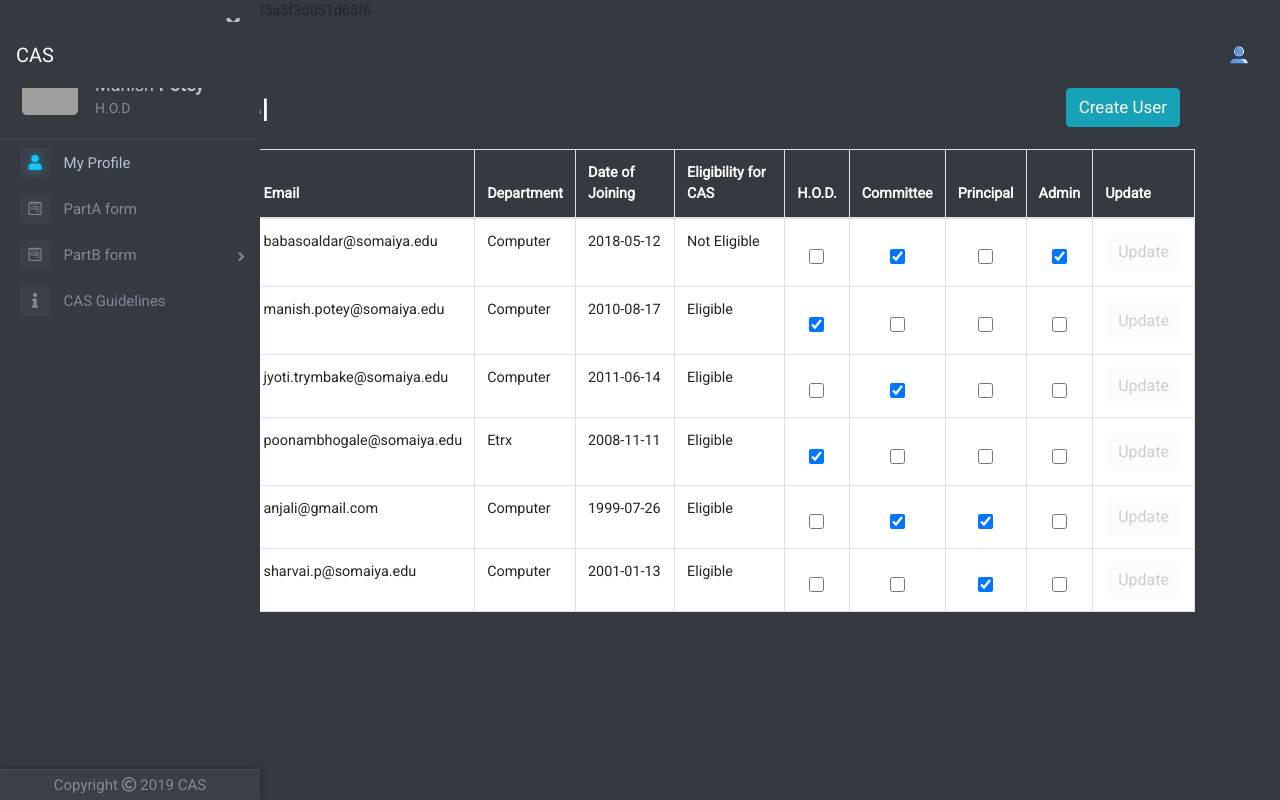
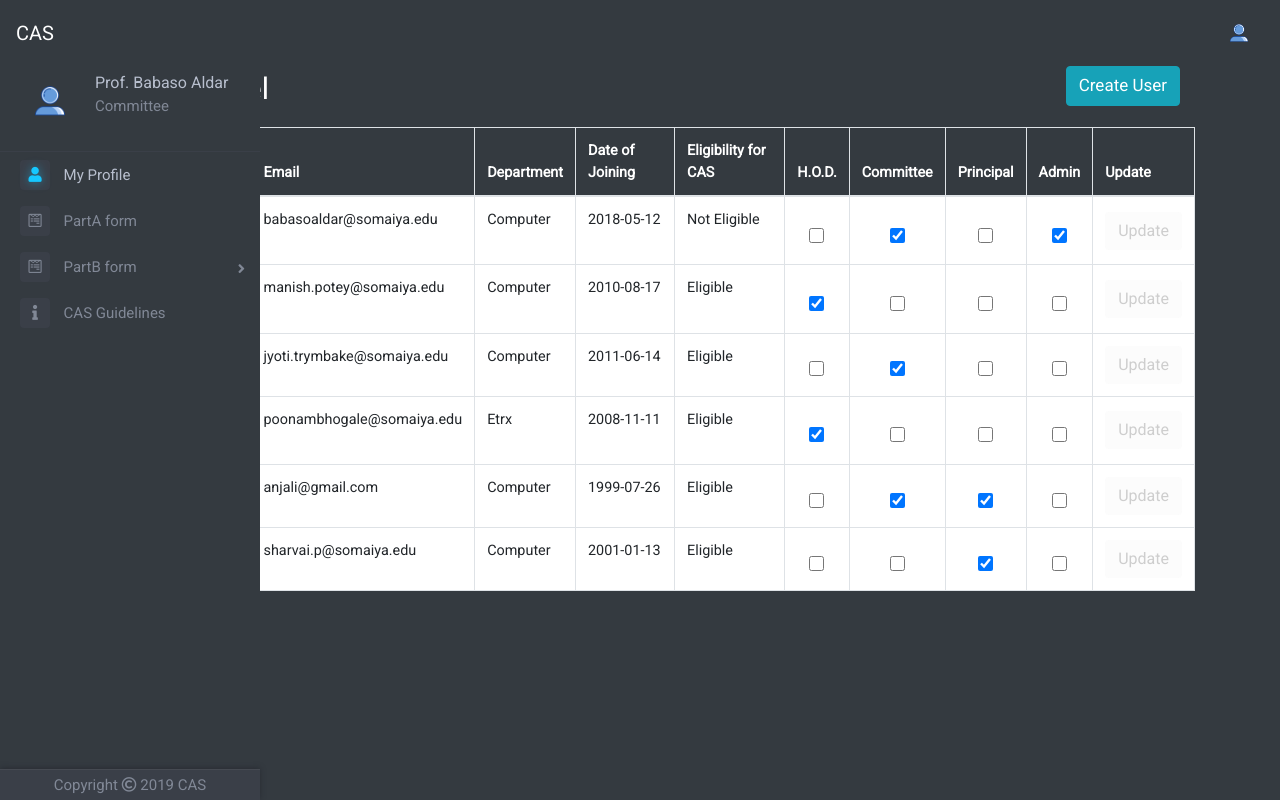
Before and after one commit to CAS-TEAM/CAS, a PHP site: page /adminpanel.php in a window 1280 px wide. Run offline with PHP 8.4, Linux system fonts and the light colour scheme; the visitor is signed in with stand-in values (Sample User, id 1); data comes from the database, SQL or seed files in the repository; some libraries are stand-ins or nearby versions; grey boxes are pictures that could not be loaded.

Commit message:
Conflicts in Left Nav fixed

```diff
--- a/left-nav.php
+++ b/left-nav.php
@@ -15,7 +15,6 @@ $committee=$rowp['committee'];
 ?>
 
 <div class="page-wrapper chiller-theme toggled">
-
 	<a id="show-sidebar" class="btn btn-sm btn-dark" href="#">
 		<i class="fas fa-bars"></i>
 	</a>
@@ -62,20 +61,20 @@ $committee=$rowp['committee'];
 
 					<li class="sidebar-dropdown active">
 						<a href="userprofile.php">
-							<i class="fa fa-tachometer-alt" style="font-size: 15px"></i>
+							<i class="fas fa-user" style="font-size: 15px"></i>
 							<span style="font-size: 15px">My Profile</span>
 						</a>
 					</li>
 
 					<li class="sidebar-dropdown">
 						<a href="partA.php">
-							<i class="fa fa-shopping-cart" style="font-size: 15px"></i>
+							<i class="fab fa-wpforms" style="font-size: 15px"></i>
 							<span style="font-size: 15px">PartA form</span>
 						</a>
 					</li>
 					<li class="sidebar-dropdown dropdown-arrow">
 						<a>
-							<i class="far fa-gem" style="font-size: 15px"></i>
+							<i class="fab fa-wpforms" style="font-size: 15px"></i>
 							<span style="font-size: 15px">PartB form</span>
 						</a>
 						<div class="sidebar-submenu">
@@ -97,7 +96,7 @@ $committee=$rowp['committee'];
 					</li>
 					<li class="sidebar-dropdown">
 						<a href="guidelines.php">
-							<i class="fa fa-chart-line" style="font-size: 15px"></i>
+							<i class="fas fa-info" style="font-size: 15px"></i>
 							<span style="font-size: 15px">CAS Guidelines</span>
 						</a>
 
@@ -130,107 +129,7 @@ $committee=$rowp['committee'];
 			</a>
 		</div>
 	</nav>
-  <a id="show-sidebar" class="btn btn-sm btn-dark" href="#">
-    <i class="fas fa-bars"></i>
-  </a>
-  <nav id="sidebar" class="sidebar-wrapper sm-hidden">
-    <div class="sidebar-content">
-      <div class="sidebar-brand">
-        <a href="#"></a>
-        <div id="close-sidebar">
-          <i class="fas fa-times"></i>
-        </div>
-      </div>
-      <div class="sidebar-header">
-        <div class="user-pic">
-          <img class="img-responsive img-rounded" src="https://raw.githubusercontent.com/azouaoui-med/pro-sidebar-template/gh-pages/src/img/user.jpg"
-            alt="User picture">
-        </div>
-        <div class="user-info">
-          <span class="user-name" style="font-size: 18px">Manish
-            <strong>Potey</strong>
-          </span>
-          <span class="user-role" style="font-size: 15 px">H.O.D</span>
 
-        </div>
-      </div>
-      <!-- sidebar-header  -->
-      <!--  -->
-      <!-- sidebar-search  -->
-      <div class="sidebar-menu">
-        <ul>
-
-          <li class="sidebar-dropdown active">
-            <a href="userprofile.php">
-              <i class="fas fa-user" style="font-size: 15px"></i>
-              <span style="font-size: 15px">My Profile</span>
-            </a>
-          </li>
-
-          <li class="sidebar-dropdown">
-            <a href="partA.php">
-              <i class="fab fa-wpforms" style="font-size: 15px"></i>
-              <span style="font-size: 15px">PartA form</span>
-            </a>
-          </li>
-          <li class="sidebar-dropdown dropdown-arrow">
-            <a href="#">
-              <i class="fab fa-wpforms" style="font-size: 15px"></i>
-              <span style="font-size: 15px">PartB form</span>
-            </a>
-            <div class="sidebar-submenu">
-              <ul>
-                <li>
-                  <a href="partB.php">Category I</a>
-                </li>
-                <li>
-                  <a href="#">Category II</a>
-                </li>
-                <li>
-                  <a href="#">Category III</a>
-                </li>
-                <li>
-                  <a href="#">Category IV</a>
-                </li>
-              </ul>
-            </div>
-          </li>
-          <li class="sidebar-dropdown">
-            <a href="guidelines.php">
-              <i class="fas fa-info" style="font-size: 15px"></i>
-              <span style="font-size: 15px">CAS Guidelines</span>
-            </a>
-
-          </li>
-          <!-- <li class="sidebar-dropdown">
-            <a href="#">
-              <i class="fa fa-globe"></i>
-              <span>Maps</span>
-            </a>
-            <div class="sidebar-submenu">
-              <ul>
-                <li>
-                  <a href="#">Google maps</a>
-                </li>
-                <li>
-                  <a href="#">Open street map</a>
-                </li>
-              </ul>
-            </div>
-          </li> -->
-
-        </ul>
-      </div>
-      <!-- sidebar-menu  -->
-    </div>
-    <!-- sidebar-content  -->
-    <div class="sidebar-footer">
-      <a>
-        <p style="font-size: 15px">Copyright  <i class="far fa-copyright"></i>  2019  CAS</p>
-      </a>
-    </div>
-  </nav>
->>>>>>> 28be22a3e5b3e084ae91795d135a5f3d051d65f6
 
 	<!-- sidebar-wrapper  -->
 
```
